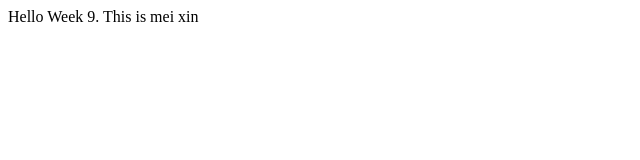
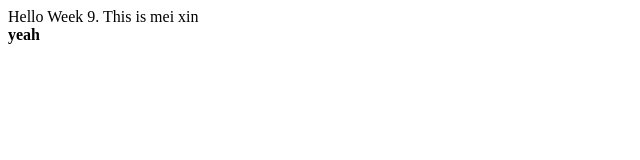
Before and after one commit to LiewLiew/week9, a website: page index.html in a window 1280 px wide. Shown: the full height of the page, 0-640 px from the left. Drawn offline with Linux system fonts and the light colour scheme.

Commit message:
added sth

```diff
--- a/index.html
+++ b/index.html
@@ -2,6 +2,8 @@
   <body>
     <div id="app">
       Hello Week 9. This is mei xin
+      <br>
+      <b> yeah</b>
     </div>
   </body>
 </html>
```
